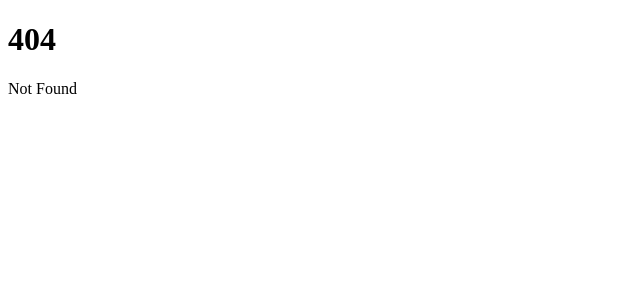
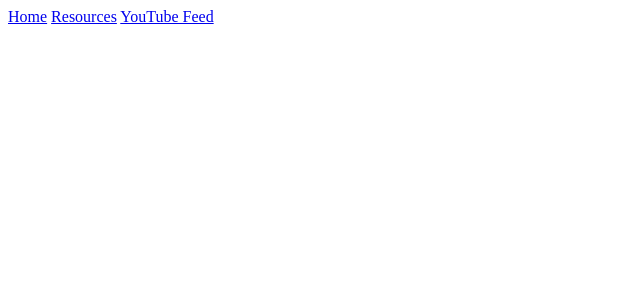
Before and after one commit to ClimateTown/knowledge-hub, a SvelteKit app: page /resources in a window 1280 px wide. Before the commit this address had no page. Shown: the top 300 px of the page, without its empty margins (0-640 px from the left). Built offline with nearby package versions, Linux system fonts and the light colour scheme.

Commit message:
Adding resources and YouTube sections

```diff
--- /dev/null
+++ b/src/routes/+layout.svelte
@@ -0,0 +1,7 @@
+<nav>
+    <a href="/">Home</a>
+    <a href="/resources">Resources</a>
+    <a href="/youtube">YouTube Feed</a>
+</nav>
+
+<slot />
```
Also changed, not shown: src/routes/resources/+page.svelte (added), src/routes/youtube/+page.svelte (added).
